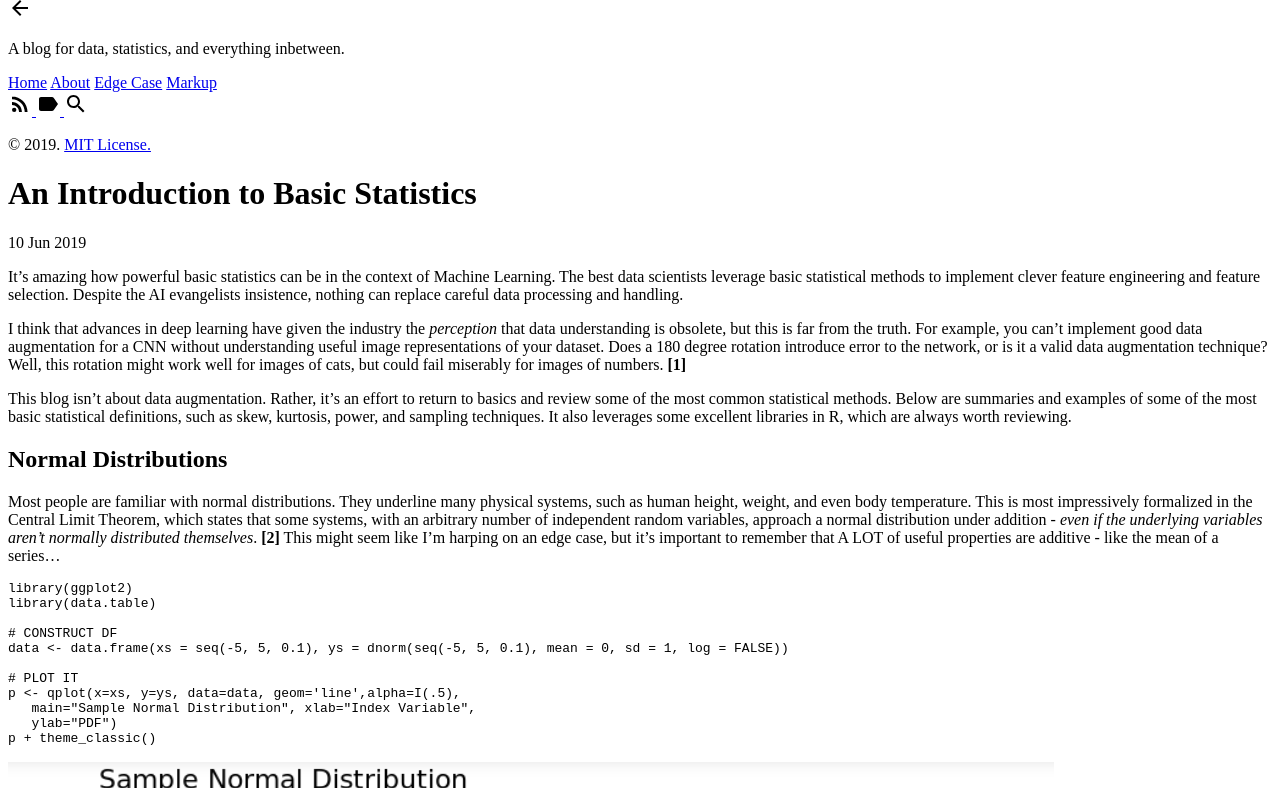
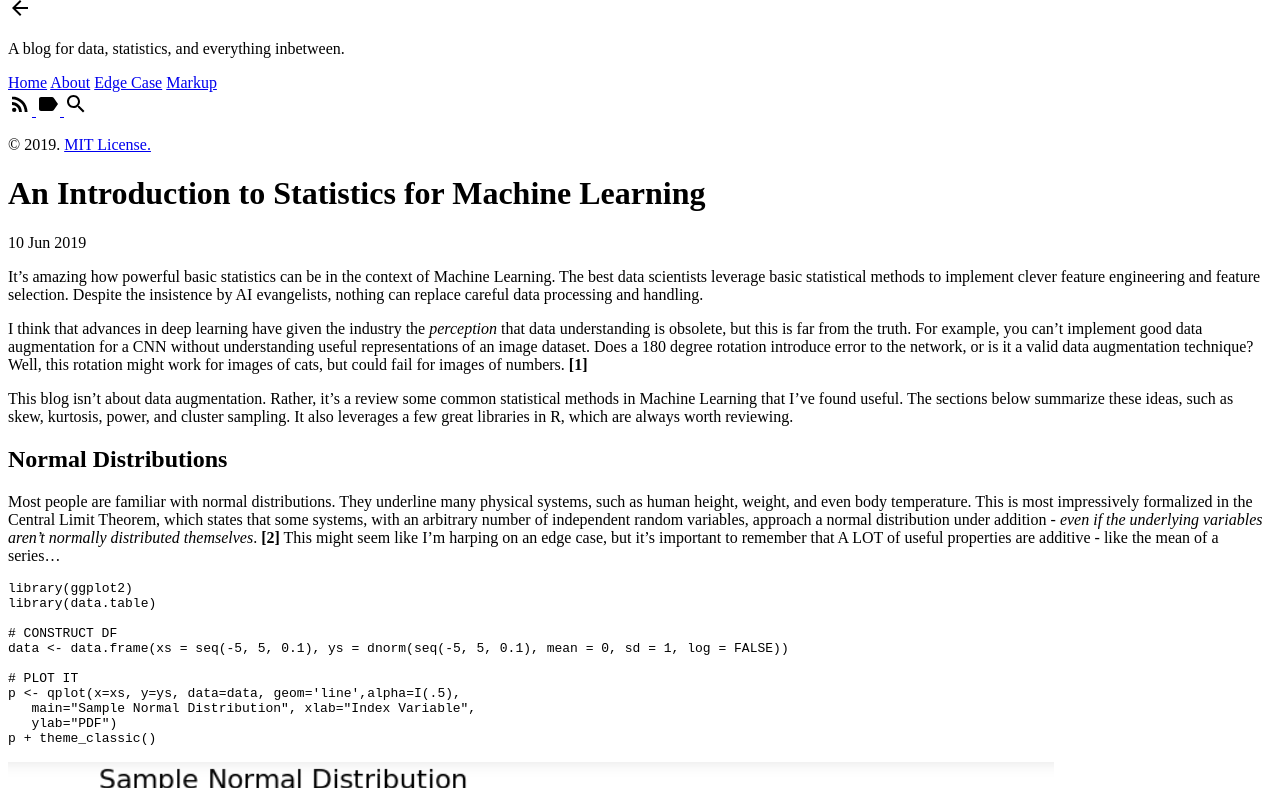
Before and after one commit to jtutmaher/jtutmaher.github.io, a Jekyll site: the page built from _posts/2019-06-10-introduction-to-basic-statistics.md, in a window 1280 px wide and 900 px high, cut to the strip 112-900 px from the top of the window. Built offline with Jekyll 4.4.1, drawn with Linux system fonts in a browser that asks for light colours; formulas are drawn with MathJax 3; some of the changed text lies outside the part shown.

Commit message:
minor updates

```diff
--- a/_posts/2019-06-10-introduction-to-basic-statistics.md
+++ b/_posts/2019-06-10-introduction-to-basic-statistics.md
@@ -2,7 +2,7 @@
 
 layout: post
 
-title: An Introduction to Basic Statistics
+title: An Introduction to Statistics for Machine Learning
 
 excerpt_separator:  <!--more-->
 
@@ -10,13 +10,13 @@
 
 ---
 
-It's amazing how powerful basic statistics can be in the context of Machine Learning. The best data scientists leverage basic statistical methods to implement clever feature engineering and feature selection. Despite the AI evangelists insistence, nothing can replace careful data processing and handling.
+It's amazing how powerful basic statistics can be in the context of Machine Learning. The best data scientists leverage basic statistical methods to implement clever feature engineering and feature selection. Despite the insistence by AI evangelists, nothing can replace careful data processing and handling.
 
 <!--more-->
 
-I think that advances in deep learning have given the industry the *perception* that data understanding is obsolete, but this is far from the truth. For example, you can't implement good data augmentation for a CNN without understanding useful image representations of your dataset. Does a 180 degree rotation introduce error to the network, or is it a valid data augmentation technique? Well, this rotation might work well for images of cats, but could fail miserably for images of numbers. **[1]**
+I think that advances in deep learning have given the industry the *perception* that data understanding is obsolete, but this is far from the truth. For example, you can't implement good data augmentation for a CNN without understanding useful representations of an image dataset. Does a 180 degree rotation introduce error to the network, or is it a valid data augmentation technique? Well, this rotation might work for images of cats, but could fail for images of numbers. **[1]**
 
-This blog isn't about data augmentation. Rather, it's an effort to return to basics and review some of the most common statistical methods. Below are summaries and examples of some of the most basic statistical definitions, such as skew, kurtosis, power, and sampling techniques. It also leverages some excellent libraries in R, which are always worth reviewing.
+This blog isn't about data augmentation. Rather, it's a review some common statistical methods in Machine Learning that I've found useful. The sections below summarize these ideas, such as skew, kurtosis, power, and cluster sampling. It also leverages a few great libraries in R, which are always worth reviewing.
 
 ## Normal Distributions
 
@@ -42,6 +42,14 @@
 
 $$f_{pdf} = \frac{1}{\sqrt{2 \pi \sigma^2}} e^{\frac{(x-\mu)^2}{2\sigma^2}}$$
 
+It's important to remember that normal distributions are parameterized by two factors, the mean $\mu$ and the standard deviation $\sigma$. Typically normal distributions have zero skewness and kurtosis; however, certain extensions of normal distributions, such as skew normal distributions, violate this behavior. These distributions are discussed more completely below.
+
+## Skew and Kurtosis
+
+Skewness quantifies the asymmetry of a distribution. It is often, but not always, the case that a right-skew distribution has a mean greater than the median, and a left-skew distribution has a mean less than the median. This statement can break down for multimodal or discrete distributions. Regardless, it is always the case that a unimodal distribution with zero skew has mean=median=mode.
+
+An important type of skew distribution is the skew normal distribution.
+
 
 **[1]** [https://snow.dog/blog/data-augmentation-for-small-datasets](https://snow.dog/blog/data-augmentation-for-small-datasets)
 
```
